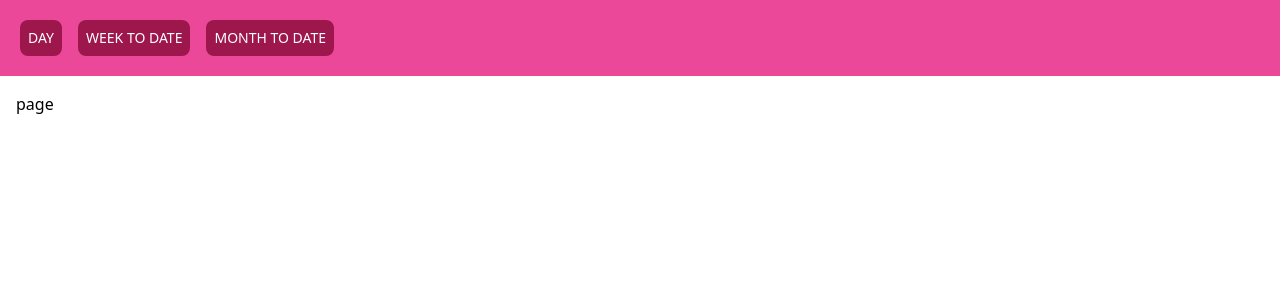
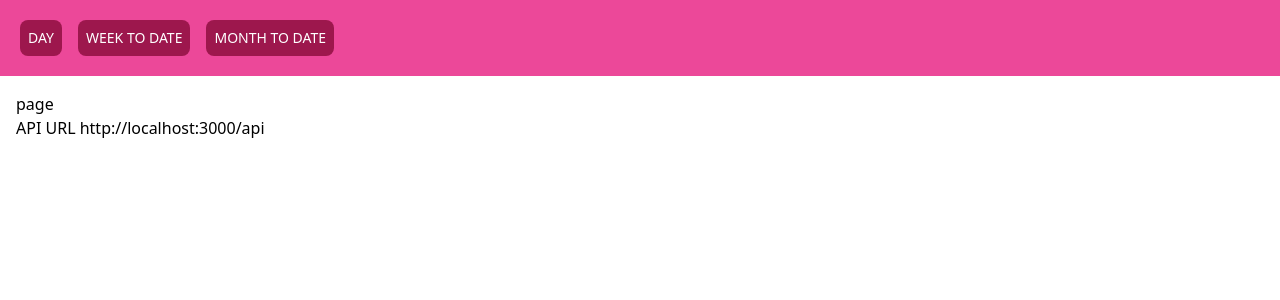
Before and after one commit to simonjcarr/octopus-energy-consumption, a Next.js app: page / in a window 1280 px wide. Shown: the top 300 px of the page. Built offline with nearby package versions, Linux system fonts and the light colour scheme.

Commit message:
debug API URL

```diff
--- a/app/page.tsx
+++ b/app/page.tsx
@@ -1,9 +1,11 @@
 import React from 'react'
-console.log(process.env.APP_API_BASE)
+const API_URL = process.env.APP_API_BASE
+
 function page() {
   return (
     <div>
       <div>page</div>
+      <div>API URL {API_URL}</div>
     </div>
   )
 }
```
